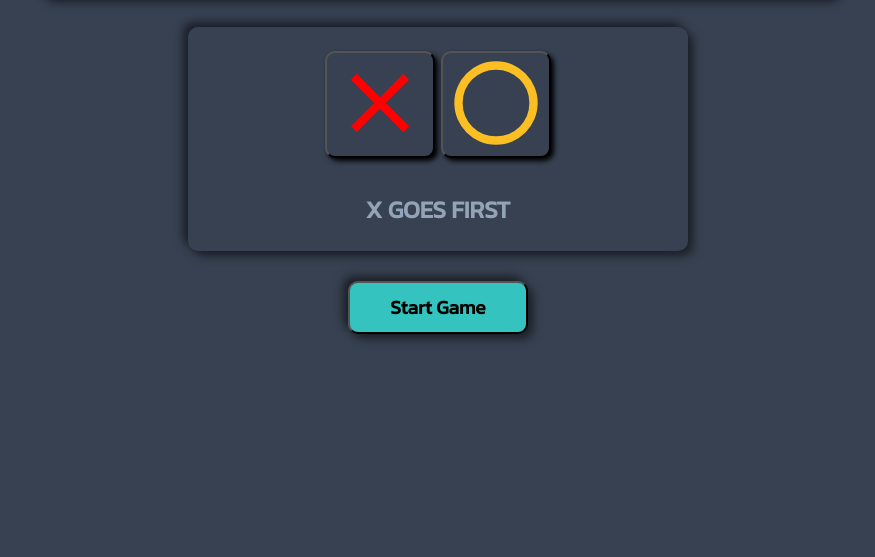
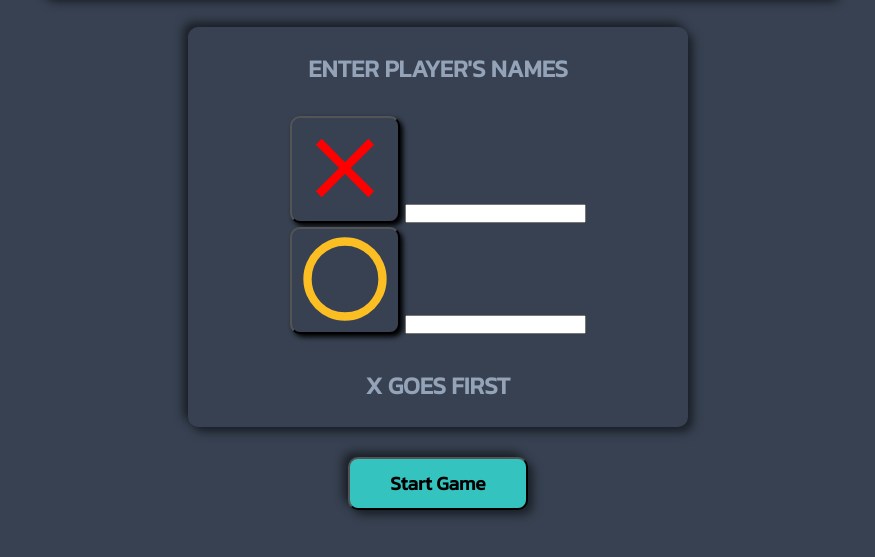
Before and after one commit to Volodimeru/tic-tac-toe, a plain HTML site: page index.html in a window 1280 px wide. Shown: the part 221-778 px from the top of the page, without its empty margins (202-1077 px from the left). Drawn offline with Linux system fonts and the light colour scheme.

Commit message:
Player's names input fields added

```diff
--- a/index.html
+++ b/index.html
@@ -11,9 +11,16 @@
         <div class="startPage">
             <div class="gameName"><p>TIC TAC TOE</p></div>
             <div class="playerSelectContainer">
+                <p id="warning">ENTER PLAYER'S NAMES</p>
                 <div>
-                    <button class="selectSignButton" id="x"  value="x" ><img src="svg/close_FILL0_wght400_GRAD0_opsz24.svg" alt="x"></button>
-                    <button class="selectSignButton" id="o" value="o"><img src="svg/radio_button_unchecked_FILL0_wght400_GRAD0_opsz24.svg" alt="o"></button>
+                    <div>
+                        <button class="selectSignButton" id="x"  value="x" ><img src="svg/close_FILL0_wght400_GRAD0_opsz24.svg" alt="x"></button>
+                    <input type="text" id="xName" maxlength="12">
+                </div>
+                    <div>
+                        <button class="selectSignButton" id="o" value="o"><img src="svg/radio_button_unchecked_FILL0_wght400_GRAD0_opsz24.svg" alt="o"></button>
+                        <input type="text" id="oName" maxlength="12">
+                    </div>
                 </div>
                 <div>X GOES FIRST</div>
             </div>
```
